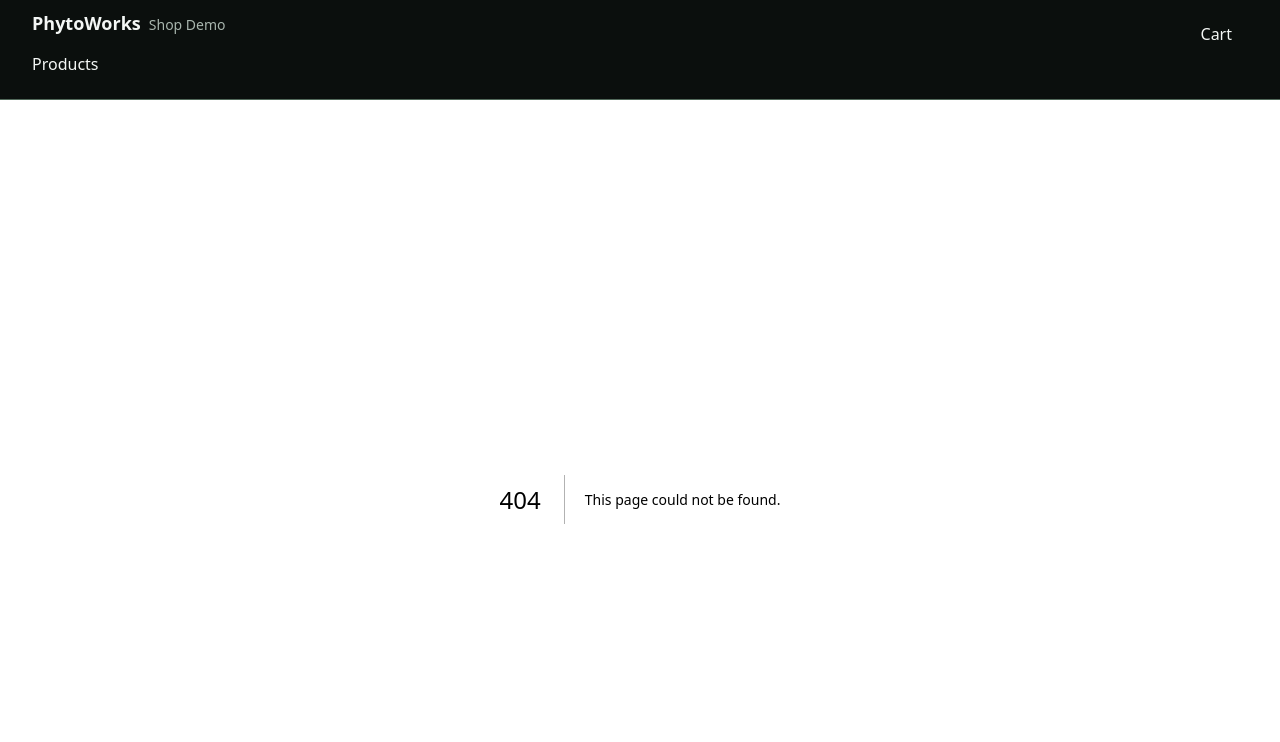
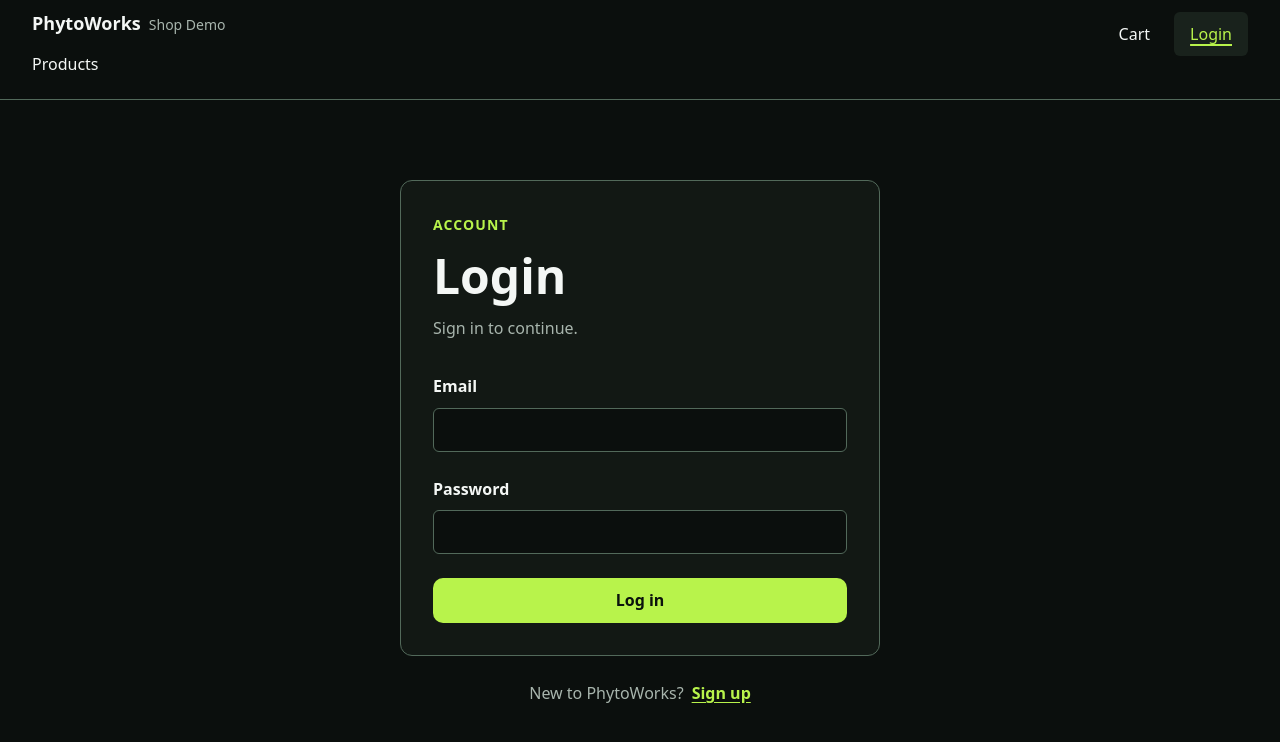
Before and after one commit to uiuuymin/phytoworks, a Next.js app in the folder apps/web/: page /login in a window 1280 px wide. Before the commit this address had no page. Shown: the top 742 px of the page. Built offline with nearby package versions, Linux system fonts and the light colour scheme.

Commit message:
프런트엔드: 로그인과 회원가입 UI 추가

```diff
--- /dev/null
+++ b/apps/web/app/login/page.module.css
@@ -0,0 +1,51 @@
+.main {
+  display: grid;
+  min-height: calc(100svh - 7.5rem);
+  align-items: start;
+  justify-items: center;
+  padding-block: clamp(var(--space-12), 10vw, var(--space-20));
+}
+
+.panel {
+  display: grid;
+  width: min(100%, 30rem);
+  gap: var(--space-8);
+  padding: clamp(var(--space-6), 6vw, var(--space-8));
+  border: 1px solid var(--color-border);
+  border-radius: var(--radius-lg);
+  background: var(--color-surface);
+}
+
+.headingGroup {
+  display: grid;
+  gap: var(--space-3);
+}
+
+.eyebrow {
+  color: var(--color-action);
+  font-size: var(--font-size-sm);
+  font-weight: var(--font-weight-semibold);
+  letter-spacing: 0.08em;
+  text-transform: uppercase;
+}
+
+.description {
+  color: var(--color-text-muted);
+}
+
+.signupPrompt {
+  display: flex;
+  justify-content: center;
+  gap: var(--space-2);
+  width: min(100%, 30rem);
+  margin-top: var(--space-6);
+  color: var(--color-text-muted);
+  text-align: center;
+}
+
+.signupPrompt a {
+  color: var(--color-action);
+  font-weight: var(--font-weight-semibold);
+  text-decoration: underline;
+  text-underline-offset: 0.2em;
+}
--- /dev/null
+++ b/apps/web/app/login/page.tsx
@@ -0,0 +1,34 @@
+import type { Metadata } from "next";
+import Link from "next/link";
+
+import { LoginForm } from "@/components/auth/LoginForm";
+
+import styles from "./page.module.css";
+
+export const metadata: Metadata = {
+  title: "Login | PhytoWorks Shop",
+  description: "PhytoWorks Shop 로그인",
+};
+
+export default function LoginPage() {
+  return (
+    <main
+      id="main-content"
+      className={`container ${styles.main}`}
+      tabIndex={-1}
+    >
+      <section className={styles.panel} aria-labelledby="login-heading">
+        <div className={styles.headingGroup}>
+          <p className={styles.eyebrow}>Account</p>
+          <h1 id="login-heading">Login</h1>
+          <p className={styles.description}>Sign in to continue.</p>
+        </div>
+        <LoginForm />
+      </section>
+      <p className={styles.signupPrompt}>
+        <span>New to PhytoWorks?</span>
+        <Link href="/signup">Sign up</Link>
+      </p>
+    </main>
+  );
+}
--- /dev/null
+++ b/apps/web/app/signup/page.module.css
@@ -0,0 +1,51 @@
+.main {
+  display: grid;
+  min-height: calc(100svh - 7.5rem);
+  align-items: start;
+  justify-items: center;
+  padding-block: clamp(var(--space-12), 10vw, var(--space-20));
+}
+
+.panel {
+  display: grid;
+  width: min(100%, 30rem);
+  gap: var(--space-8);
+  padding: clamp(var(--space-6), 6vw, var(--space-8));
+  border: 1px solid var(--color-border);
+  border-radius: var(--radius-lg);
+  background: var(--color-surface);
+}
+
+.headingGroup {
+  display: grid;
+  gap: var(--space-3);
+}
+
+.eyebrow {
+  color: var(--color-action);
+  font-size: var(--font-size-sm);
+  font-weight: var(--font-weight-semibold);
+  letter-spacing: 0.08em;
+  text-transform: uppercase;
+}
+
+.description,
+.loginPrompt {
+  color: var(--color-text-muted);
+}
+
+.loginPrompt {
+  display: flex;
+  justify-content: center;
+  gap: var(--space-2);
+  width: min(100%, 30rem);
+  margin-top: var(--space-6);
+  text-align: center;
+}
+
+.loginPrompt a {
+  color: var(--color-action);
+  font-weight: var(--font-weight-semibold);
+  text-decoration: underline;
+  text-underline-offset: 0.2em;
+}
--- /dev/null
+++ b/apps/web/components/auth/LoginForm.module.css
@@ -0,0 +1,32 @@
+.form {
+  display: grid;
+  gap: var(--space-6);
+}
+
+.field {
+  display: grid;
+  gap: var(--space-2);
+}
+
+.field label {
+  font-weight: var(--font-weight-semibold);
+}
+
+.field input {
+  width: 100%;
+  min-height: 2.75rem;
+  padding-inline: var(--space-3);
+  border: 1px solid var(--color-border);
+  border-radius: var(--radius-sm);
+  background: var(--color-canvas);
+}
+
+.field input:focus-visible {
+  outline: 0.1875rem solid var(--color-focus);
+  outline-offset: 0.1875rem;
+}
+
+.status {
+  color: var(--color-text-muted);
+  font-size: var(--font-size-sm);
+}
--- /dev/null
+++ b/apps/web/components/auth/LoginForm.tsx
@@ -0,0 +1,39 @@
+"use client";
+
+import { useState } from "react";
+
+import { Button } from "@/components/ui/Button";
+
+import styles from "./LoginForm.module.css";
+
+export function LoginForm() {
+  const [submitted, setSubmitted] = useState(false);
+
+  return (
+    <form
+      className={styles.form}
+      onSubmit={(event) => {
+        event.preventDefault();
+        setSubmitted(true);
+      }}
+    >
+      <div className={styles.field}>
+        <label htmlFor="login-email">Email</label>
+        <input id="login-email" name="email" type="email" required />
+      </div>
+
+      <div className={styles.field}>
+        <label htmlFor="login-password">Password</label>
+        <input id="login-password" name="password" type="password" required />
+      </div>
+
+      <Button type="submit">Log in</Button>
+
+      {submitted ? (
+        <p className={styles.status} role="status">
+          Authentication is not connected yet.
+        </p>
+      ) : null}
+    </form>
+  );
+}
--- /dev/null
+++ b/apps/web/components/auth/SignupForm.module.css
@@ -0,0 +1,32 @@
+.form {
+  display: grid;
+  gap: var(--space-6);
+}
+
+.field {
+  display: grid;
+  gap: var(--space-2);
+}
+
+.field label {
+  font-weight: var(--font-weight-semibold);
+}
+
+.field input {
+  width: 100%;
+  min-height: 2.75rem;
+  padding-inline: var(--space-3);
+  border: 1px solid var(--color-border);
+  border-radius: var(--radius-sm);
+  background: var(--color-canvas);
+}
+
+.field input:focus-visible {
+  outline: 0.1875rem solid var(--color-focus);
+  outline-offset: 0.1875rem;
+}
+
+.status {
+  color: var(--color-text-muted);
+  font-size: var(--font-size-sm);
+}
--- a/apps/web/components/layout/SiteHeader.module.css
+++ b/apps/web/components/layout/SiteHeader.module.css
@@ -128,6 +128,30 @@
   text-underline-offset: 0.25em;
 }
 
+.loginLink {
+  display: inline-flex;
+  min-height: 2.75rem;
+  align-items: center;
+  padding-inline: var(--space-3);
+  border-radius: var(--radius-sm);
+  color: var(--color-text);
+  font-weight: var(--font-weight-medium);
+  text-decoration: none;
+}
+
+.loginLink:hover {
+  background: var(--color-surface);
+  color: var(--color-action-hover);
+}
+
+.loginLink[aria-current="page"] {
+  background: var(--color-surface-raised);
+  color: var(--color-action);
+  text-decoration: underline;
+  text-decoration-thickness: 0.12em;
+  text-underline-offset: 0.25em;
+}
+
 .cartCount {
   display: inline-flex;
   min-width: 1.5rem;
@@ -149,7 +173,6 @@
 }
 
 .navigationLink[aria-current="page"] {
-  background: var(--color-surface-raised);
   color: var(--color-action);
   text-decoration: underline;
   text-decoration-thickness: 0.12em;
@@ -188,4 +211,8 @@
   .cartLink {
     padding-inline: var(--space-4);
   }
+
+  .loginLink {
+    padding-inline: var(--space-4);
+  }
 }
--- a/apps/web/components/layout/SiteHeader.tsx
+++ b/apps/web/components/layout/SiteHeader.tsx
@@ -99,6 +99,18 @@ export function SiteHeader() {
             ) : null}
           </Link>
 
+          <Link
+            className={styles.loginLink}
+            href="/login"
+            aria-current={
+              isCurrentRoute(pathname, "/login") ? "page" : undefined
+            }
+            onClick={closeNavigation}
+            onKeyDown={handleHeaderKeyDown}
+          >
+            Login
+          </Link>
+
           <Button
             ref={menuButtonRef}
             className={styles.menuButton}
```
Also changed, not shown: apps/web/app/signup/page.tsx (added, +34 -0 lines), apps/web/components/auth/SignupForm.tsx (added, +44 -0 lines), 4 other files (tests, documents, lock files or other folders).
